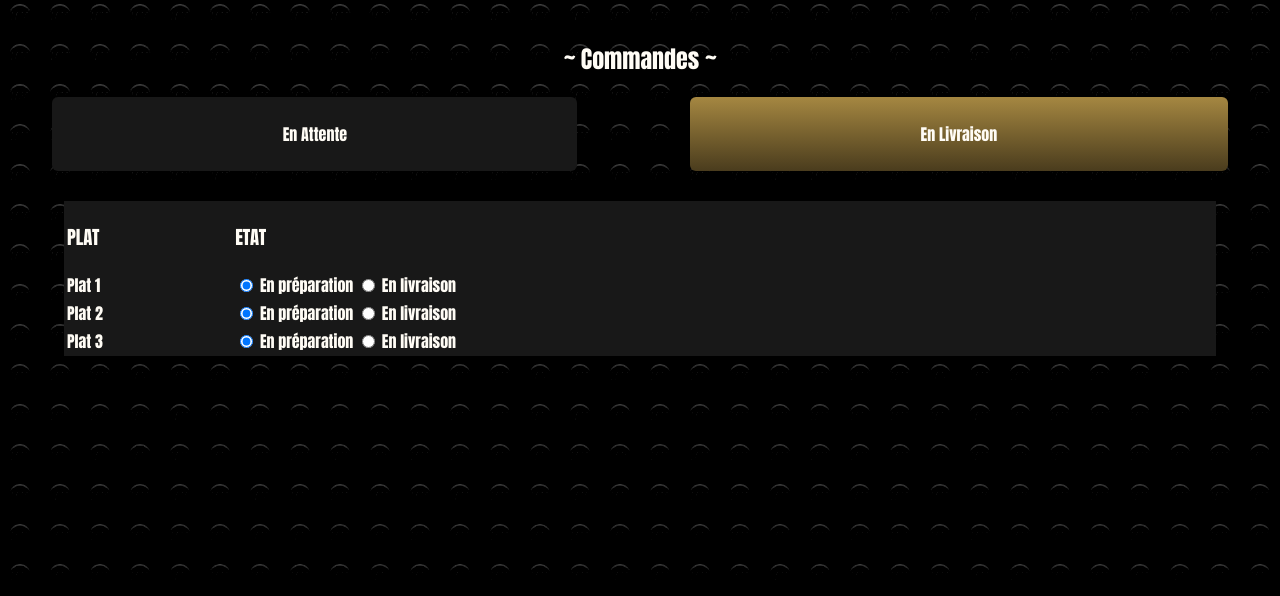
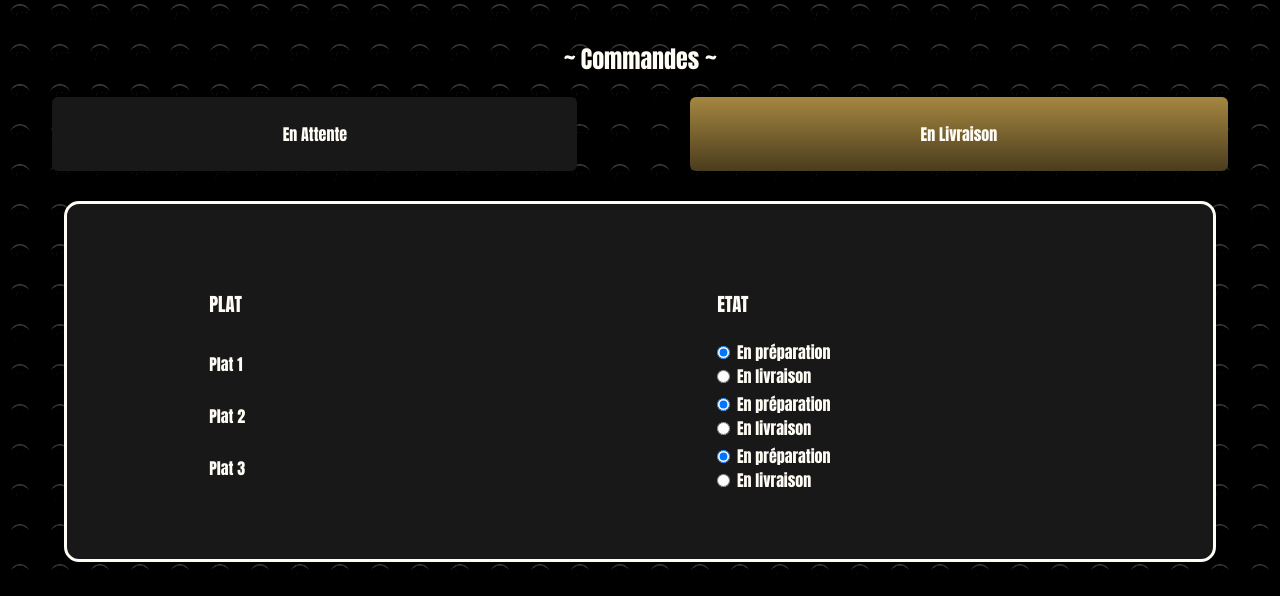
Before and after one commit to etiennec78/la-brique-doree, a PHP site: page /restaurateur.html in a window 1280 px wide. Shown: the part 204-800 px from the top of the page. Run offline with PHP 8.4, Linux system fonts and the light colour scheme.

Commit message:
Enhance table styling with borders and padding
Added border styles and padding to the table, and adjusted margin for table elements.

```diff
--- a/restaurateur.css
+++ b/restaurateur.css
@@ -2,20 +2,29 @@
     width: 90%;
     margin: 30px auto;
     background: var(--darkgray);
+    border-style: solid;
+    border-color: var(--gold);
+    border-radius: 15px;
+    padding: 5%;
+
+}
+
+table h3, table span, table input {
+    margin-left: 50%;
 }
 
 .tab-content {
     display: none;
 }
 
-.tabs-nav{
+.tabs-nav {
     display: flex;
     gap: 8px;
     margin-bottom: 16px;
     user-select: none;
 }
 
-.tab-item{
+.tab-item {
     background: var(--gold);
     padding: 25px 18%;
     border-radius: 6px;
@@ -23,18 +32,18 @@
     color: var(--offwhite);
 }
 
-.tab-item input{
+.tab-item input {
     display: none;
 }
 
-.tab-item:has(input:checked){
+.tab-item:has(input:checked) {
     background: var(--darkgray);
 }
 
-.tabs:has(#waiting-toggle:checked) #waiting-content{
+.tabs:has(#waiting-toggle:checked) #waiting-content {
     display: block;
 }
 
-.tabs:has(#delivery-toggle:checked) #delivery-content{
+.tabs:has(#delivery-toggle:checked) #delivery-content {
     display: block;
 }
```
